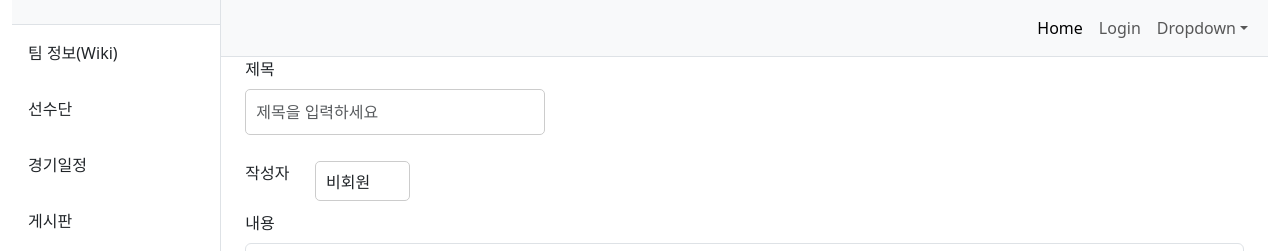
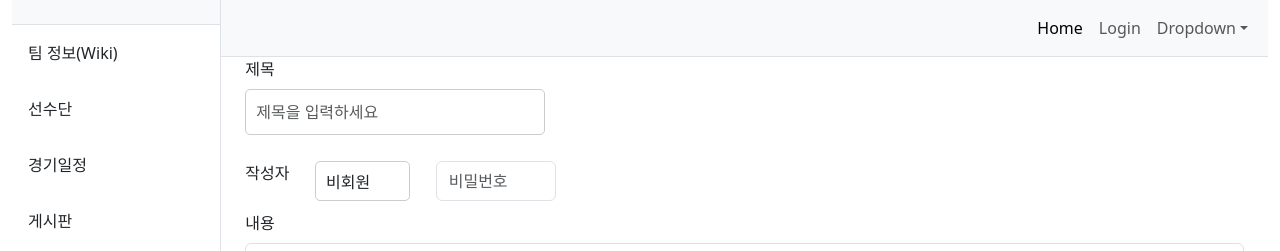
Before and after one commit to ljkhyeong/Soccer-Fan-Board, a React (Create React App) app in the folder soccer-front/soccer-front-app/: page /team/arsenal/board/create in a window 1280 px wide. Shown: the top 251 px of the page. Built offline with nearby package versions, Linux system fonts and the light colour scheme; no server answers.

Commit message:
improve: 비회원 글 작성 개선
수정/삭제를 위한 비회원 패스워드 추가, 패스워드 validation 추가

```diff
--- a/soccer-front/soccer-front-app/src/components/team/board/CreatePost.js
+++ b/soccer-front/soccer-front-app/src/components/team/board/CreatePost.js
@@ -11,11 +11,13 @@ const CreatePost = (props) => {
     const {teamCode} = useParams();
     const [postForm, setPostForm] = useState({
         tempNickname : loginId ? loginId : '비회원',
+        password : loginId ? loginId : '',
         title:'',
         content:''
     })
     const [errors, setErrors] = useState({
         nicknameError:'',
+        passwordError:'',
         titleError:'',
         contentError:''
     })
@@ -24,7 +26,8 @@ const CreatePost = (props) => {
     useEffect(() => {
         setPostForm(prevState => ({
             ...prevState,
-            tempNickname: loginId ? loginId : '비회원'
+            tempNickname: loginId ? loginId : '비회원',
+            password: loginId ? loginId : ''
         }));
     }, [loginId]);
 
@@ -77,6 +80,16 @@ const CreatePost = (props) => {
                             style={{marginLeft: '2vw', height: '5vh', width: '95px'}}
                         />
                         { errors.nicknameError && <Form.Text className="valid-error" style={{marginLeft: '10px'}}>{errors.nicknameError}</Form.Text>}
+                        <Form.Control
+                            name="password"
+                            placeholder="비밀번호"
+                            type="password"
+                            value={postForm.password}
+                            onChange={e => handleInputChange(e,postForm,setPostForm)}
+                            required
+                            style={{marginLeft: '2vw', height: '5vh', width: '120px'}}
+                        />
+                        { errors.passwordError && <Form.Text className="valid-error" style={{marginLeft: '10px'}}>{errors.passwordError}</Form.Text>}
                     </div>
                 </Form.Group>
                 )
```
Lines whose indentation alone changed are shown as unchanged.
